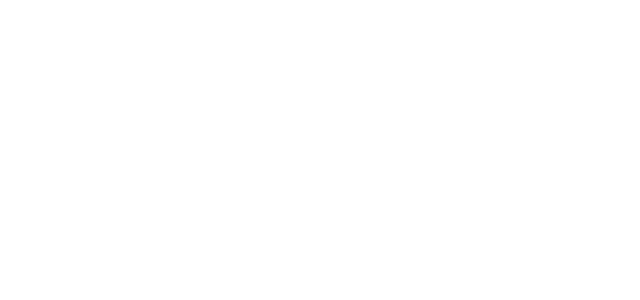
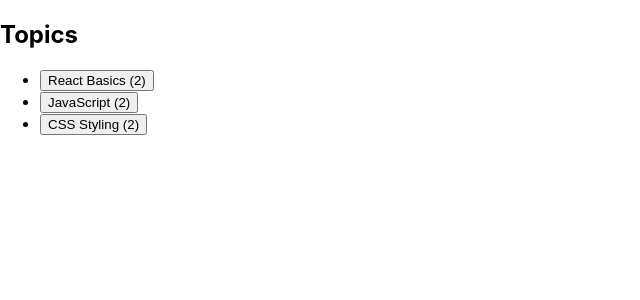
Before and after one commit to Rishirk2107/Model-Minds-IIITDM, a React (Create React App) app in the folder front-end/: page /discussion/lists in a window 1280 px wide. Before the commit this address had no page. Shown: the top 300 px of the page, without its empty margins (0-640 px from the left). Built offline with nearby package versions, Linux system fonts and the light colour scheme.

Commit message:
Rishi DiscussionList

```diff
--- a/front-end/src/App.js
+++ b/front-end/src/App.js
@@ -6,6 +6,7 @@
 import CreatePost from './components/Posts/CreatePost/CreatePost';
 import PostList from './components/Posts/ViewPosts/PostList';
 import ViewDiscussion from './components/discussion/ViewDiscussion/ViewDiscussion';
+import DiscussionList from './components/discussion/DiscussionList/DiscussionList';
 
 function App() {
   const [isLoggedIn, setIsLoggedIn] = useState(false);
@@ -32,6 +33,7 @@
             <Route path="/upload" element={<CreatePost/>}/>
             <Route path="/posts" element={<PostList/>}/>
             <Route path="/discussion" element={<ViewDiscussion/>}/>
+            <Route path="/discussion/lists" element={<DiscussionList/>}/>
             {/* <Apps/> */}
           </>
         )}
--- /dev/null
+++ b/front-end/src/components/discussion/DiscussionList/DiscussionList.js
@@ -0,0 +1,38 @@
+import React, { useState } from 'react';
+
+function DiscussionList() {
+  const topics = [
+    { id: 1, name: 'React Basics', users: ['John', 'Jane'] },
+    { id: 2, name: 'JavaScript', users: ['Alice', 'Bob'] },
+    { id: 3, name: 'CSS Styling', users: ['Charlie', 'David'] },
+  ];
+
+  const [selectedTopic, setSelectedTopic] = useState(null);
+
+  const handleTopicClick = (topic) => {
+    window.location.href="/discussion"
+  };
+
+  return (
+    <div className="topic-list">
+      <h2>Topics</h2>
+      <ul>
+        {topics.map((topic) => (
+          <li key={topic.id}>
+            <button onClick={() => handleTopicClick(topic)}>
+              {topic.name} ({topic.users.length})
+            </button>
+          </li>
+        ))}
+      </ul>
+      {selectedTopic && (
+        <div className="selected-topic">
+          <h3>Selected Topic: {selectedTopic.name}</h3>
+          <p>Users: {selectedTopic.users.join(', ')}</p>
+        </div>
+      )}
+    </div>
+  );
+}
+
+export default DiscussionList;
```
